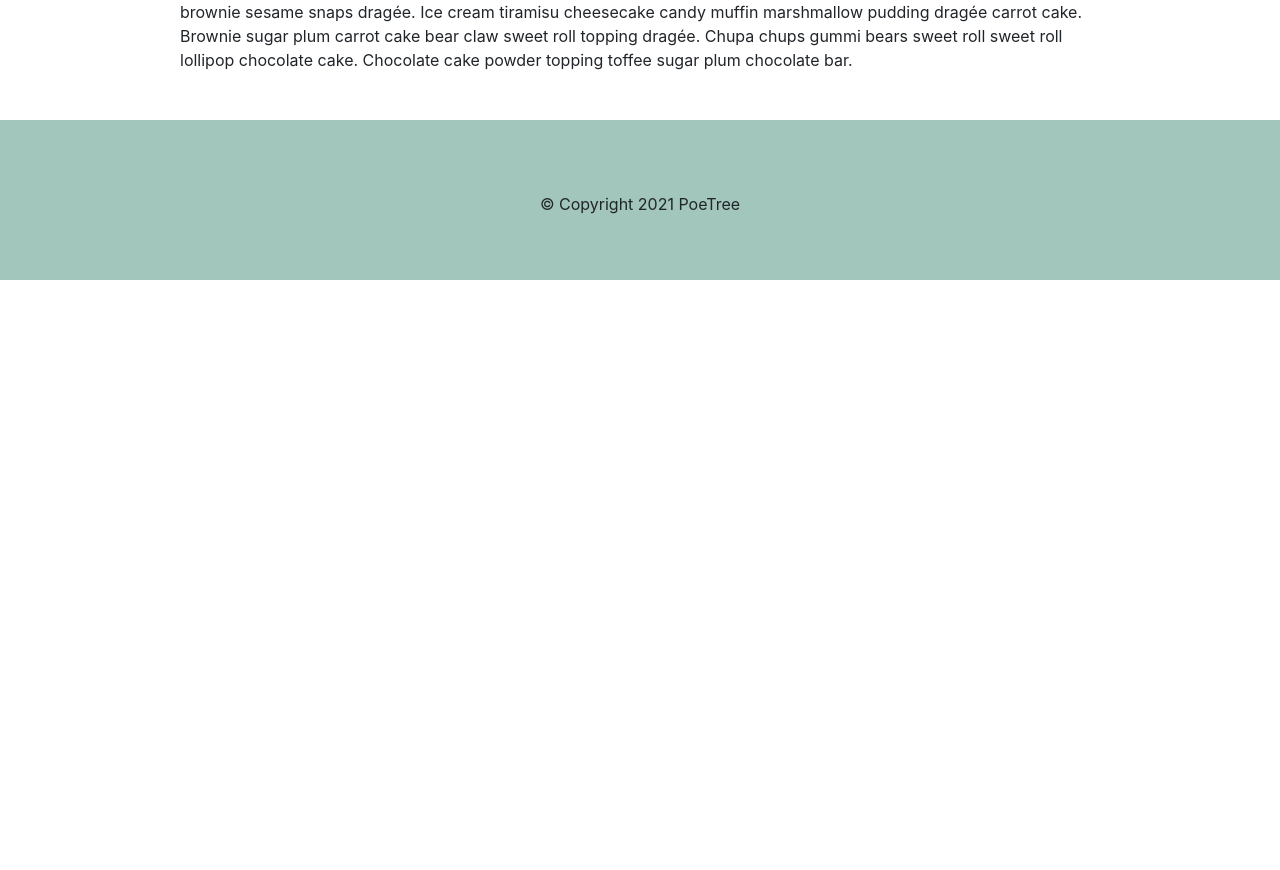
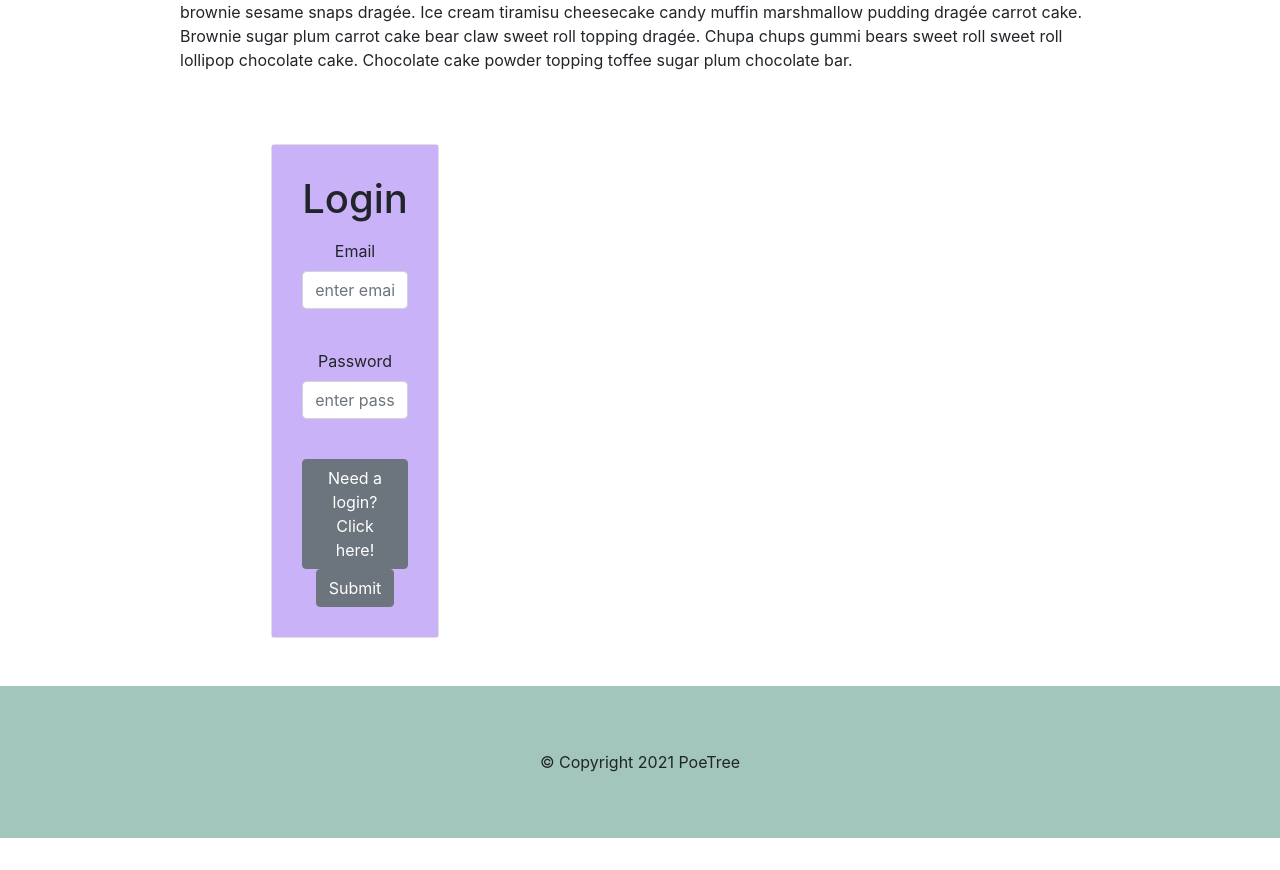
Before and after one commit to stirey/poeTreeClient, a React (Create React App) app: page /forteachers in a window 1280 px wide. Shown: the part 589-1459 px from the top of the page. Before the commit the page ends 901 px from the top, so only its background shows below. Built offline with nearby package versions, Linux system fonts and the light colour scheme.

Commit message:
committing the login functionality-still needs logout button

```diff
--- a/src/App.js
+++ b/src/App.js
@@ -1,4 +1,4 @@
-import React from 'react';
+import React, { useState, useEffect } from 'react';
 import 'bootstrap/dist/css/bootstrap.css';
 import './App.css';
 import {BrowserRouter as Router} from 'react-router-dom';
@@ -8,18 +8,42 @@ import Header from './components/site/Header';
 import Auth from './components/auth/Auth';
 // import Body from './components/site/Body';
 import HomePage from './components/site/Homepage';
+import StudentView from './components/site/StudentView';
 
 
 
 function App() {
+  const [sessionToken, setSessionToken] = useState('');
 
+  useEffect(() => {
+    if (localStorage.getItem('token')) {
+      setSessionToken(localStorage.getItem('token'));
+    }
+  }, [])
+
+  const updateToken = (newToken) => {
+    localStorage.setItem('token', newToken);
+    setSessionToken(newToken);
+    console.log(sessionToken);
+  };
+
+  const clearToken = () => {
+    localStorage.clear();
+    setSessionToken('');
+  }
+
+  const protectedViews = () => {
+    return (sessionToken === localStorage.getItem('token') ? <Router><StudentView sessionToken={sessionToken} /></Router>
+      : <Auth updateToken={updateToken} />)
+  }
 
   return (
     <div>
 
-      <Header />
+      <Header clickLogout={clearToken}/>
       <Banner />
        <Router><HomePage /></Router>
+       {protectedViews()}
       <Footer />
 
     </div>
--- /dev/null
+++ b/src/components/auth/Auth.js
@@ -0,0 +1,21 @@
+import React from 'react';
+import { Container, Row, Col } from 'reactstrap';
+
+
+import Login from './Login';
+
+const Auth = (props) => {
+
+    return (
+        <Container className="auth-container">
+            <Row>
+                <Col md="6" className="login-col">
+                    <br />
+                    <Login updateToken={props.updateToken} />
+                </Col>
+            </Row>
+        </Container>
+    )
+}
+
+export default Auth;
--- a/src/components/auth/Login.js
+++ b/src/components/auth/Login.js
@@ -1,8 +1,7 @@
 import React, { useState } from 'react';
 import { Container, Row, Col, Button, Form, FormGroup, Label, Input, Card } from 'reactstrap';
 
-const Auth = (props) => {
-
+const Login = (props) => {
     const [email, setEmail] = useState('')
     const [password, setPassword] = useState('')
     const [login, setLogin] = useState(true)
@@ -12,30 +11,35 @@ const Auth = (props) => {
         setLogin(!login)
     }
 
-    const handleSubmit = (e) => {
-        e.preventDefault()
+    const handleSubmit = (event) => {
+        event.preventDefault();
+        fetch( `http://localhost:3000/user/${login ? 'login' : 'create'}`, {
+            method: 'POST',
+            body: JSON.stringify({
+                user: {
+                    email: email,
+                    password: password
+                } }),
+            headers: new Headers({
+                'Content-Type': 'application/json'
+            })
+        }).then(
+            (response) => response.json()
+        ).then((data) => {
+            if (data.sessionToken)
+            props.updateToken(data.sessionToken);
+        })
+    }
 
-        const url = `http://localhost:3000/user/${login ? 'signin' : 'signup'}`
-        const body = {
-            email: email,
-            password: password
-        } // eslint-disable-next-line
-        fetch(url,{
-            method: 'POST',
-            headers: {
-                'Content-Type': 'application/json'
-            },
-            body: JSON.stringify(body)
-        }) .then(r => r.json())
-        .then(rObj => props.updateToken(rObj.sessionToken))
-    }
+
+
     return (
 <Container>
     <Row>
         <Col></Col>
             <Col id="logincard">
                 <Card id="logincard">
-                    <Form className="loginform">
+                    <Form className="loginform" onSubmit={handleSubmit}>
                     <Label><h1>{ login ? 'Login' :  'Signup' }</h1></Label>
                     <FormGroup>
                     <Label htmlFor="email" className="email">Email</Label>
@@ -50,7 +54,7 @@ const Auth = (props) => {
                     </FormGroup>
                     <br/>
                     <Button id="loginbtn" type="button" onClick={loginToggle}>{login ? "Need a login? Click here!" : "Have a login already? Click here!"}</Button>
-                    <Button onClick={handleSubmit}>Submit</Button>
+                    <Button type="submit">Submit</Button>
                     </Form>
                 </Card>
             </Col>
@@ -62,4 +66,25 @@ const Auth = (props) => {
     )
 }
 
-export default Auth;
+export default Login;
+
+
+
+// const handleSubmit = (e) => {
+//     e.preventDefault()
+//     const url = `http://localhost:3000/user/${login ? 'signin' : 'signup'}`
+//     const body = {
+//         email: email,
+//         password: password
+//     } // eslint-disable-next-line
+//     fetch(url,{
+//         method: 'POST',
+//         headers: {
+//             'Content-Type': 'application/json'
+//         },
+//         body: JSON.stringify(body)
+//     }).then((response => response.json()
+//     ).then((resObj) => {
+//         if (resObj.sessionToken)
+//         props.updateToken(resObj.sessionToken)
+// })}
--- a/src/components/site/Footer.js
+++ b/src/components/site/Footer.js
@@ -1,8 +1,8 @@
 import React from 'react';
-import { Container, Jumbotron, Row, Col } from 'reactstrap';
+import { Container, Jumbotron, Row } from 'reactstrap';
 
 
-const Footer = (props) => {
+const Footer = () => {
 
     return (
         <div>
@@ -10,7 +10,6 @@ const Footer = (props) => {
         <Jumbotron className="footer" fluid>
         <Container fluid>
         <Row>
-          <h4 className=""></h4>
         </Row>
         <Row className="footer">
         © Copyright 2021 PoeTree
--- a/src/components/site/Header.js
+++ b/src/components/site/Header.js
@@ -42,7 +42,7 @@ const Header = (props) => {
                     <DropdownItem href="/theapp" onClick={props.theapp}>The App</DropdownItem>
                     <DropdownItem href='/themaker' onClick={props.themaker}>The Maker</DropdownItem>
                     <DropdownItem href='/forteachers' onClick={props.forteachers}>Teacher Resources</DropdownItem>
-                    <DropdownItem href='/artsintegration' onclick={props.artsintegration}>Arts Integration</DropdownItem>
+                    <DropdownItem href='/artsintegration' onClick={props.artsintegration}>Arts Integration</DropdownItem>
                   </DropdownMenu>
                   </UncontrolledDropdown>
                 </Nav>
--- a/src/components/site/Homepage.js
+++ b/src/components/site/Homepage.js
@@ -6,6 +6,7 @@ import TheApp from '../site/TheApp';
 import TheMaker from '../site/TheMaker';
 import ForTeachers from '../site/ForTeachers';
 import ArtsIntegration from '../site/ArtsIntegration'
+import Login from '../auth/Login';
 
 
 const HomePage = () => {
@@ -14,6 +15,7 @@ const HomePage = () => {
         <div>
             <div>
                 <Switch>
+                <Route exact path="/login"><Login /></Route>
                 <Route exact path="/contact"><Contact /></Route>
                 <Route exact path="/theapp"><TheApp /></Route>
                 <Route exact path="/themaker"><TheMaker /></Route>
--- /dev/null
+++ b/src/components/site/StudentView.js
@@ -0,0 +1,18 @@
+import React from 'react';
+import { Route, Switch} from 'react-router-dom';
+
+const StudentView = () => {
+
+    return (
+        <div>
+            <div>
+                <Switch>
+
+
+                </Switch>
+            </div>
+        </div>
+    )
+}
+
+export default StudentView;
```
